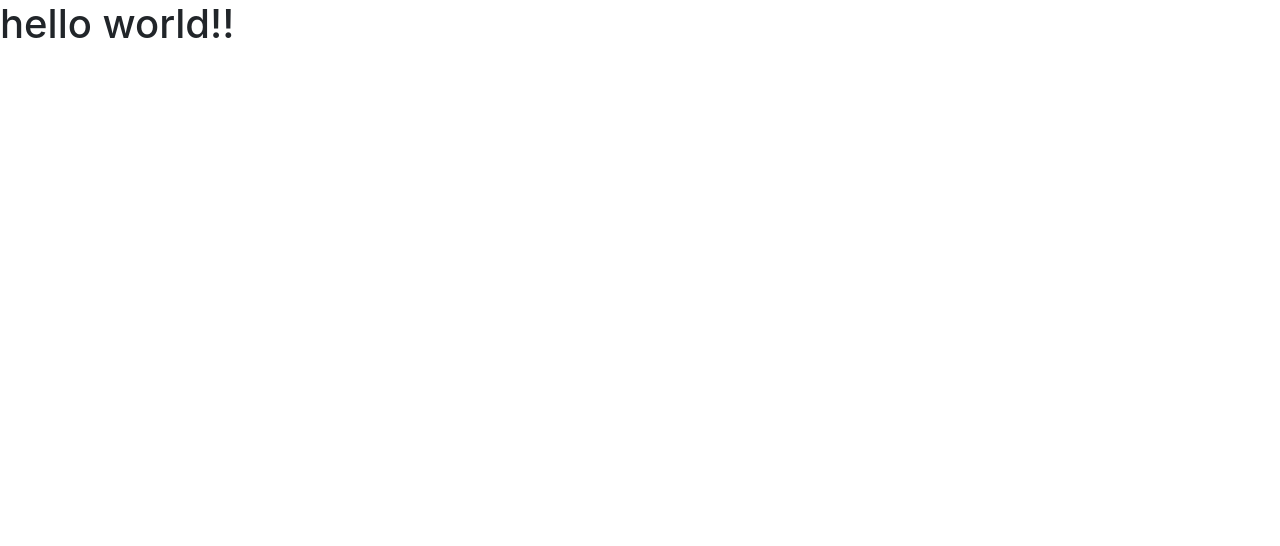
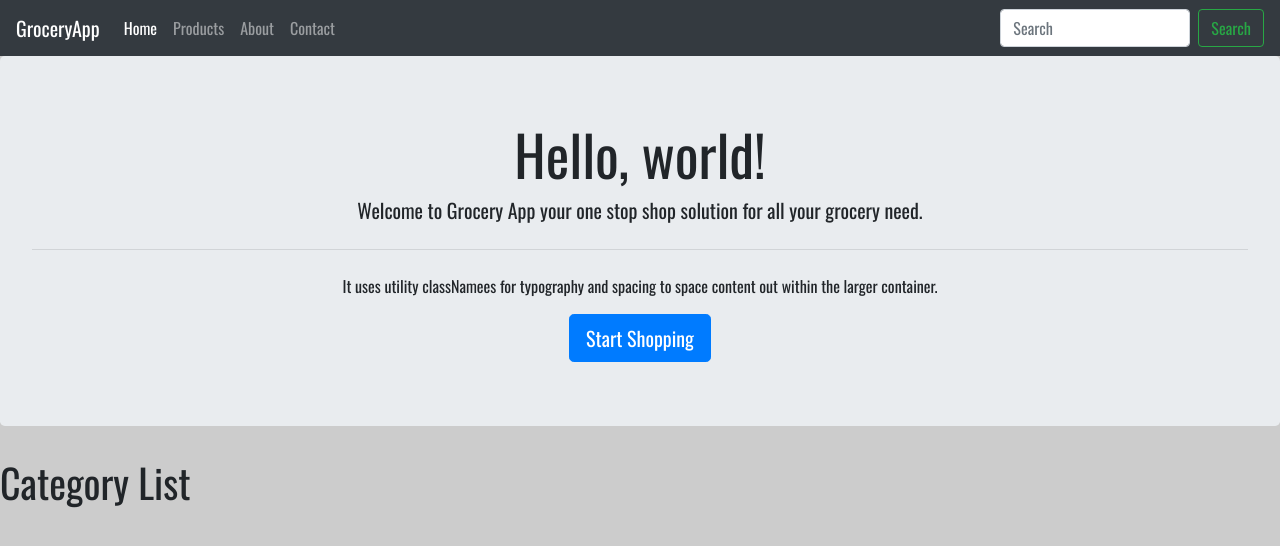
Before and after one commit to pragyadas689/Grocery_App, a React (Create React App) app in the folder grocery-app/: page / in a window 1280 px wide. Shown: the top 546 px of the page. Built offline with nearby package versions, Linux system fonts and the light colour scheme; the HTML template or start-up script is replaced by a standard one.

Commit message:
add HomePage

```diff
--- a/grocery-app/src/App.jsx
+++ b/grocery-app/src/App.jsx
@@ -1,11 +1,11 @@
-
+import HomePage from "./pages/HomePage";
 
 
 function App() {
   return (
-    <div>
-      <h1>hello world!!</h1>
-    </div>
+    <>
+      <HomePage/>
+    </>
   );
 }
 
--- /dev/null
+++ b/grocery-app/src/components/CategoryList.jsx
@@ -0,0 +1,6 @@
+const CategoryList  = ()=>{
+    return (
+    <h1>Category List</h1>
+    )
+}
+export default CategoryList;
--- /dev/null
+++ b/grocery-app/src/components/Header.jsx
@@ -0,0 +1,12 @@
+const Header = () => {
+    return (
+        <div className="jumbotron text-center">
+            <h1 className="display-4">Hello, world!</h1>
+            <p className="lead">Welcome to Grocery App your one stop shop solution for all your grocery need.</p>
+            <hr className="my-4" />
+            <p>It uses utility classNamees for typography and spacing to space content out within the larger container.</p>
+            <a className="btn btn-primary btn-lg" href="#" role="button">Start Shopping</a>
+        </div>
+    )
+}
+export default Header;
--- /dev/null
+++ b/grocery-app/src/components/Navbar.jsx
@@ -0,0 +1,34 @@
+const Navbar = () => {
+    return (
+        <nav className="navbar navbar-expand-lg navbar-dark bg-dark">
+            <a className="navbar-brand" href="#">GroceryApp</a>
+            <button className="navbar-toggler" type="button" data-toggle="collapse" data-target="#navbarSupportedContent" aria-controls="navbarSupportedContent" aria-expanded="false" aria-label="Toggle navigation">
+                <span className="navbar-toggler-icon"></span>
+            </button>
+
+            <div className="collapse navbar-collapse" id="navbarSupportedContent">
+                <ul className="navbar-nav mr-auto">
+                    <li className="nav-item active">
+                        <a className="nav-link" href="#">Home <span className="sr-only">(current)</span></a>
+                    </li>
+                    <li className="nav-item">
+                        <a className="nav-link" href="#">Products</a>
+                    </li>
+                    <li className="nav-item">
+                        <a className="nav-link" href="#">About</a>
+                    </li>
+                    <li className="nav-item">
+                        <a className="nav-link" href="#">Contact</a>
+                    </li>
+
+
+                </ul>
+                <form className="form-inline my-2 my-lg-0">
+                    <input className="form-control mr-sm-2" type="search" placeholder="Search" aria-label="Search" />
+                    <button className="btn btn-outline-success my-2 my-sm-0" type="submit">Search</button>
+                </form>
+            </div>
+        </nav>
+    )
+}
+export default Navbar;
--- a/grocery-app/src/index.css
+++ b/grocery-app/src/index.css
@@ -0,0 +1,5 @@
+@import url('https://fonts.googleapis.com/css2?family=Oswald:wght@400;700&display=swap');
+body{
+    background-color: #ccc;
+    font-family: 'Oswald', sans-serif;
+}
--- /dev/null
+++ b/grocery-app/src/pages/HomePage.jsx
@@ -0,0 +1,16 @@
+import Navbar from "../components/Navbar";
+import Header from "../components/Header";
+import CategoryList from "../components/CategoryList";
+
+
+const HomePage = () =>{
+    return (
+      <div>
+        <Navbar/>
+        <Header/>
+        <CategoryList/>
+      </div>
+    )
+}
+
+export default HomePage;
```
